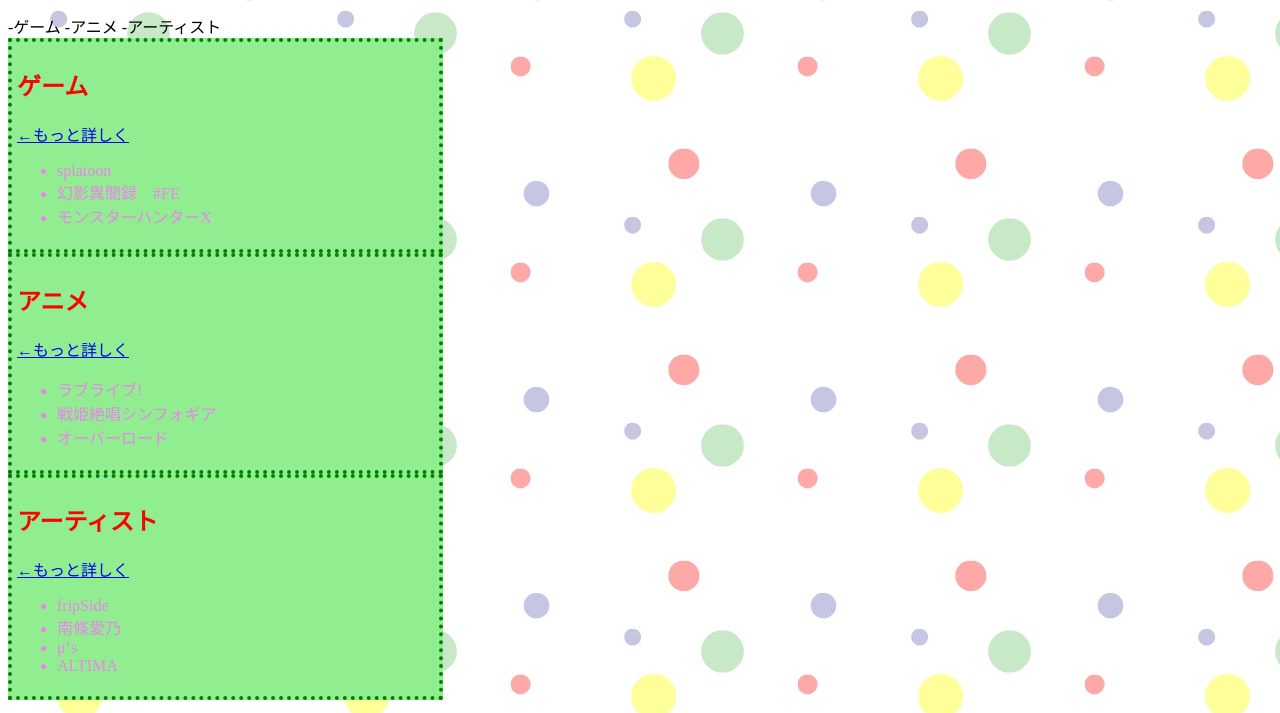
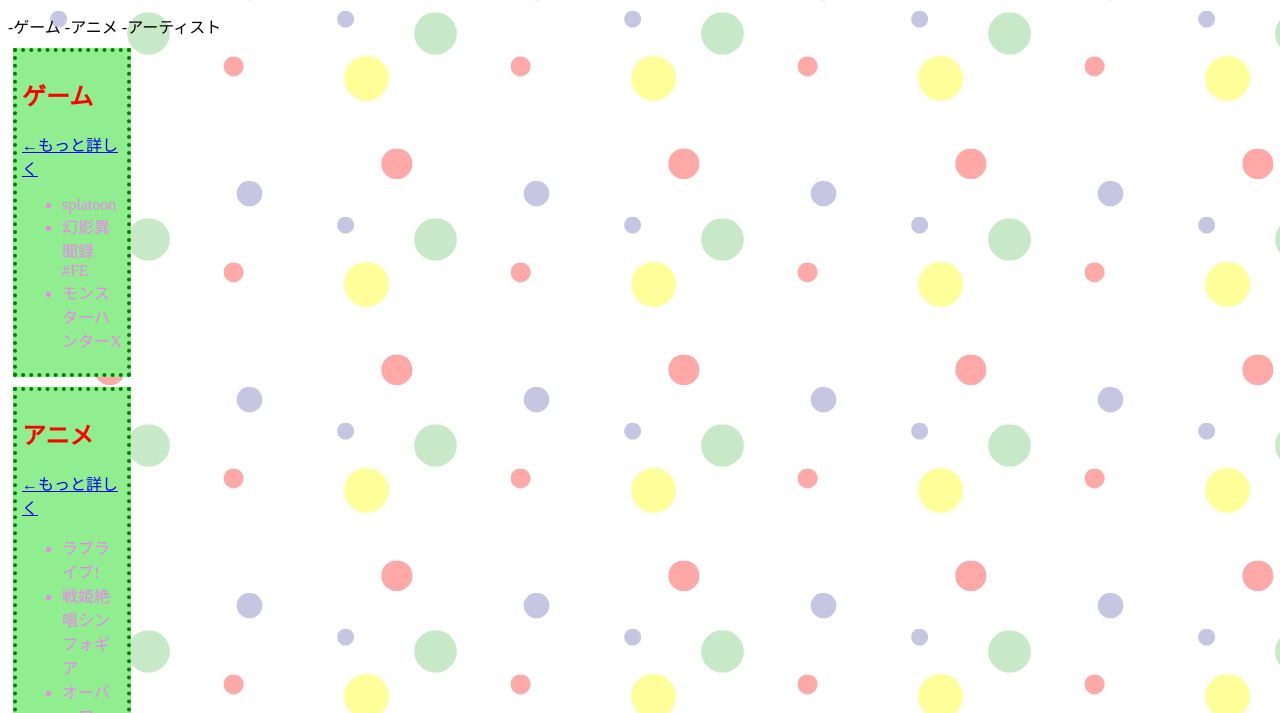
Before and after one commit to cyan0708/cyan0708.github.io, a plain HTML site: page index.html in a window 1280 px wide. Shown: the part 75-788 px from the top of the page. Drawn offline with Linux system fonts and the light colour scheme.

Commit message:
余白の調整

```diff
--- a/default.css
+++ b/default.css
@@ -1,8 +1,9 @@
 body{background-image:url('background_1.jpg');}
 h1{color:red;}
 li{color:violet;}
-section{width:33%}
+section{width:100px}
 section{background:lightgreen;}
 section{border:4px dotted green}
 section{padding:5px}
+section{margin:10px 5px}
 p{color:orange;}
```
